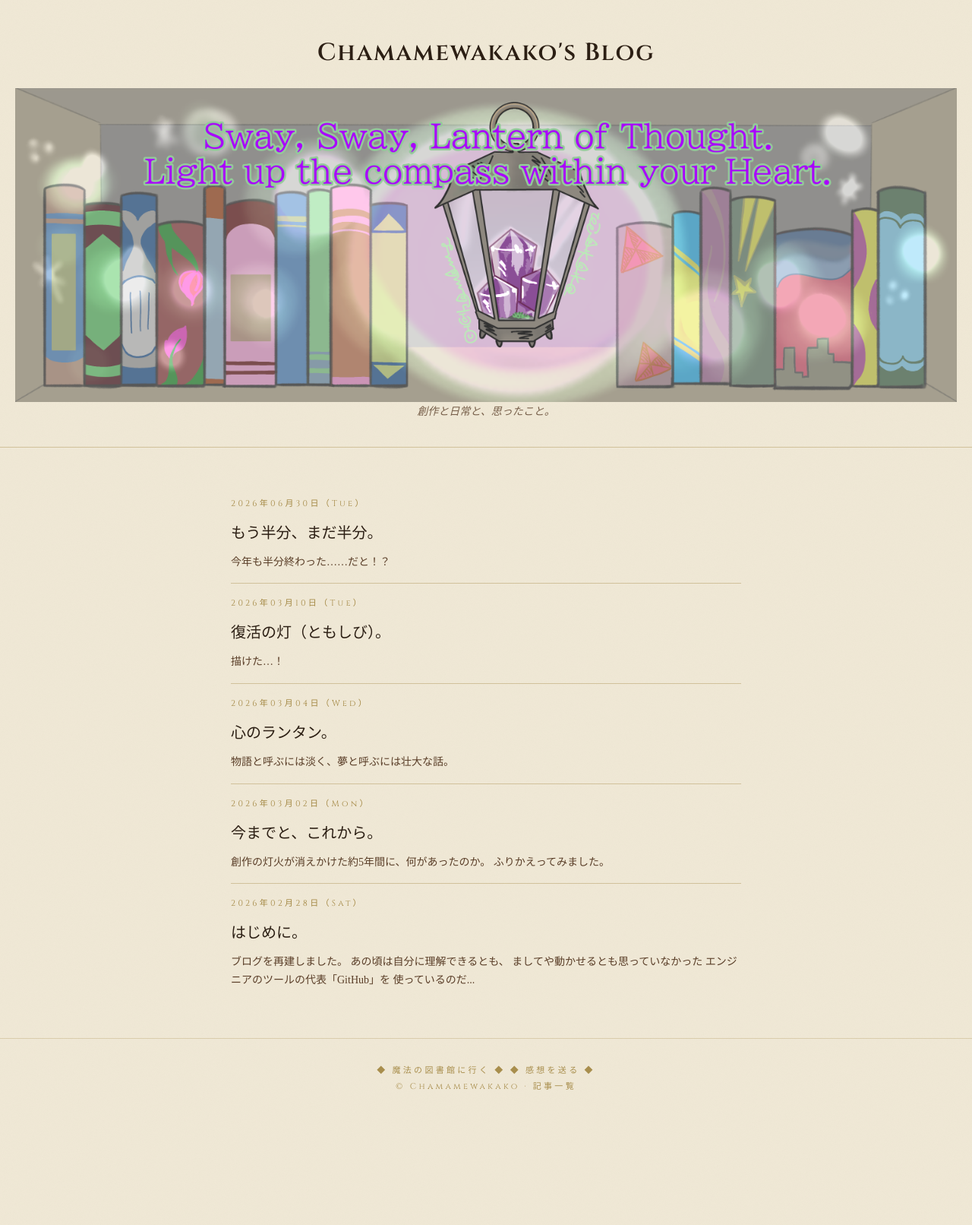
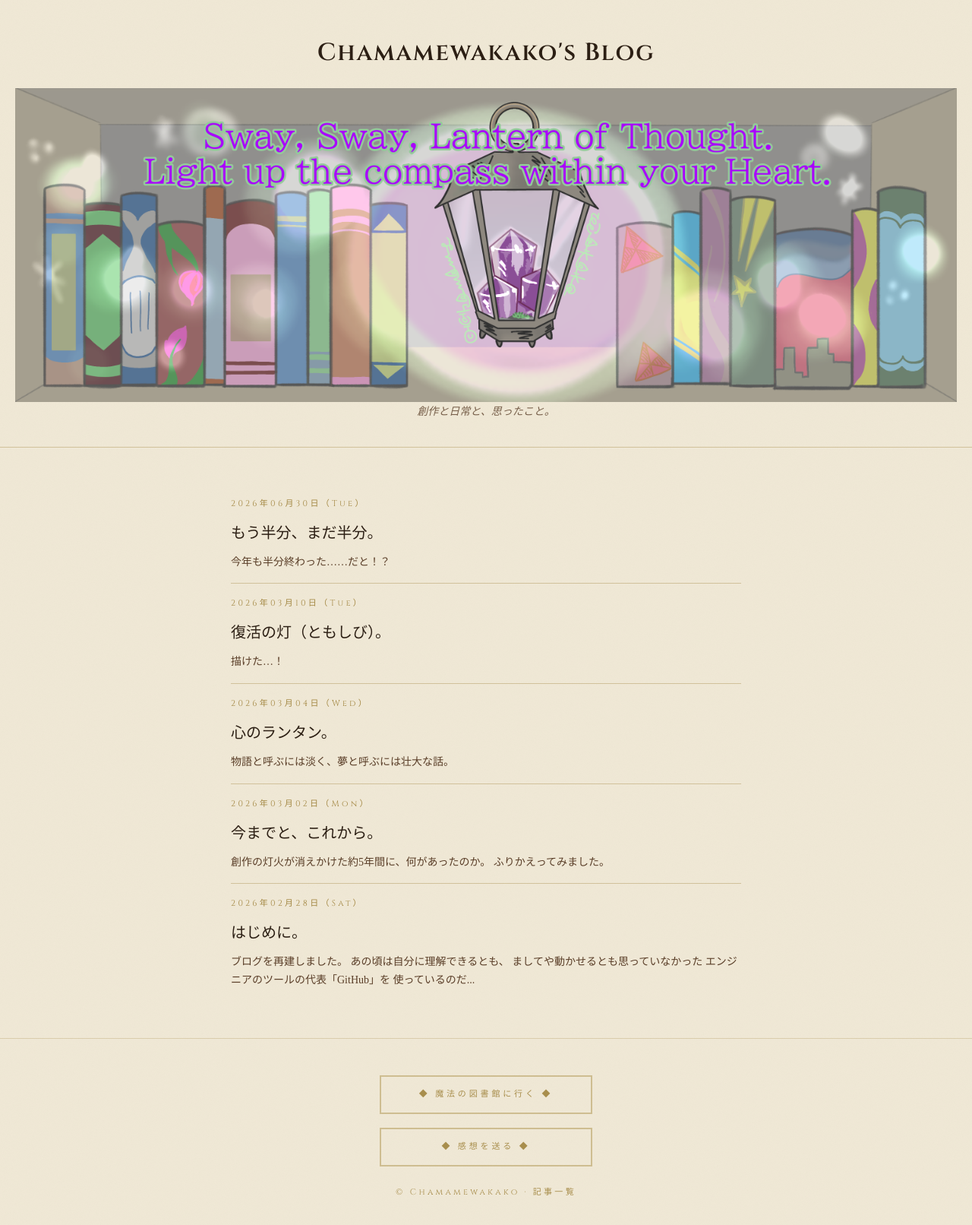
Before and after one commit to Chamamewakako/blog, a Jekyll site: the page built from index.md, in a window 1280 px wide. Shown: the whole page at 76% size. Built offline with Jekyll 4.4.1, drawn with Linux system fonts in a browser that asks for light colours; some web fonts are replaced; before the commit the page ends 1473 px from its top, so only the background shows below that.

Commit message:
Add footer button styles to style.css
Added styles for footer buttons including layout and hover effects.

```diff
--- a/assets/style.css
+++ b/assets/style.css
@@ -349,3 +349,39 @@ details[open] summary {
   width: 100%;
   display: block;
 }
+
+/* フッターボタン */
+
+.footer-buttons {
+  display: flex;
+  flex-direction: column;
+  align-items: center;
+  gap: 18px;
+  padding: 16px 0 24px;
+}
+
+.footer-button {
+  display: inline-flex;
+  align-items: center;
+  justify-content: center;
+  gap: 14px;
+  min-width: 280px;
+  padding: 13px 32px;
+
+  border: 2px solid rgba(139,100,0,0.45);
+
+  color: var(--gold);
+  text-decoration: none;
+
+  font-family: 'Cinzel', serif;
+  font-size: 11px;
+  letter-spacing: 0.35em;
+
+  transition: all .25s ease;
+}
+
+.footer-button:hover {
+  color: var(--crimson);
+  border-color: var(--gold);
+  background: rgba(196,168,98,.08);
+}
```
